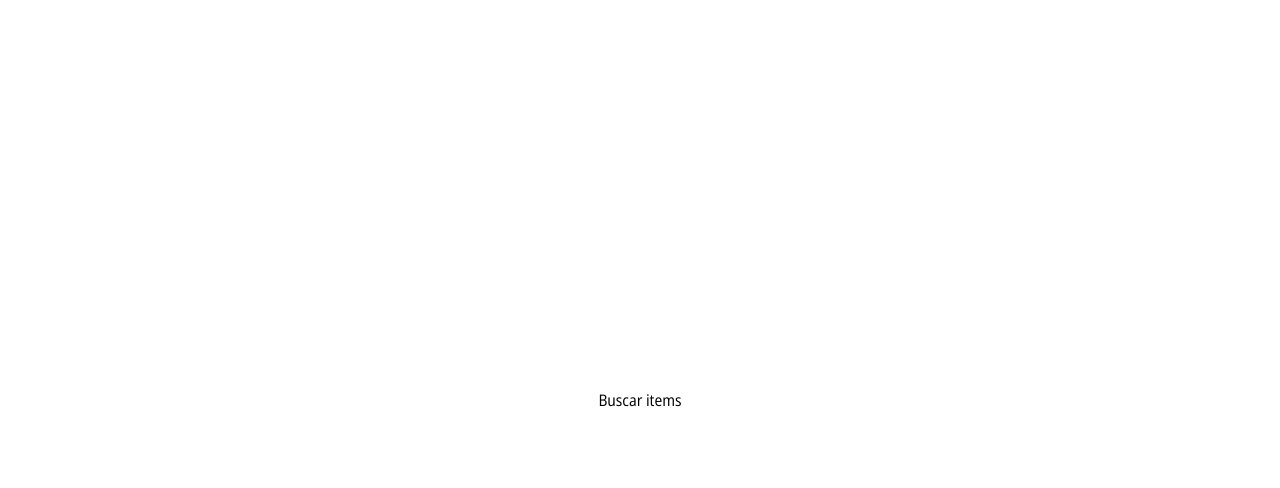
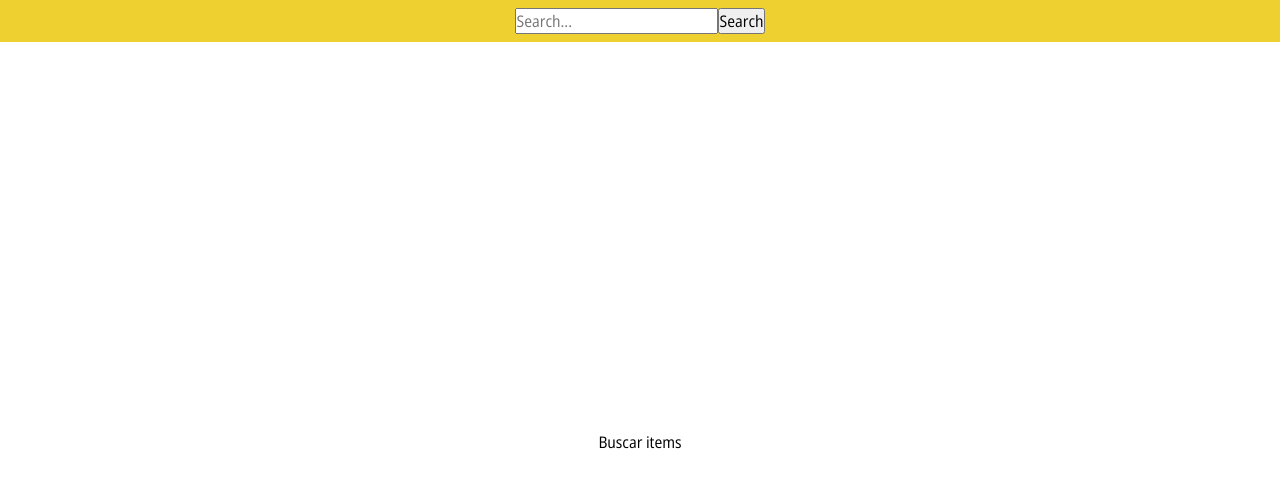
Before and after one commit to famicucci/meli-challenge.frontend, a Next.js app: page / in a window 1280 px wide. Shown: the top 488 px of the page. Built offline with nearby package versions, Linux system fonts and the light colour scheme.

Commit message:
Add search form

```diff
--- /dev/null
+++ b/src/app/components/navbar/NavBar.tsx
@@ -0,0 +1,10 @@
+import styles from "../../styles/menu.module.css";
+import { FormSearch } from "../search";
+
+export default function NavBar() {
+  return (
+    <nav className={styles.nav}>
+      <FormSearch />
+    </nav>
+  );
+}
--- /dev/null
+++ b/src/app/components/navbar/index.ts
@@ -0,0 +1,2 @@
+export { default as NavBar } from './NavBar';
+export * from './index';
--- /dev/null
+++ b/src/app/components/search/FormSearch.tsx
@@ -0,0 +1,19 @@
+"use client";
+import { useRouter } from "next/navigation";
+
+export default function FormSearch() {
+  const router = useRouter();
+
+  const onSubmit = (e) => {
+    e.preventDefault();
+    const query = `items?search=${e.target[0].value}`;
+    router.push(`${query}`);
+  };
+
+  return (
+    <form onSubmit={onSubmit}>
+      <input type="text" placeholder="Search..." />
+      <button>Search</button>
+    </form>
+  );
+}
--- /dev/null
+++ b/src/app/components/search/index.ts
@@ -0,0 +1 @@
+export { default as FormSearch } from './FormSearch';
--- a/src/app/layout.tsx
+++ b/src/app/layout.tsx
@@ -1,22 +1,28 @@
-import './styles/globals.css'
-import './styles/fonts.css'
-import type { Metadata } from 'next'
-import { Inter } from 'next/font/google'
+import "./styles/globals.css";
+import "./styles/fonts.css";
+import "./styles/variables.css";
+import type { Metadata } from "next";
+import { Inter } from "next/font/google";
+import { NavBar } from "@/app/components/navbar";
 
-const inter = Inter({ subsets: ['latin'] })
+const inter = Inter({ subsets: ["latin"] });
 
 export const metadata: Metadata = {
-  title: 'Create Next App',
-  description: 'Generated by create next app',
-}
+  title: "Create Next App",
+  description: "Generated by create next app",
+};
 
-export default function RootLayout({ children,
+export default function RootLayout({
+  children,
 }: {
-  children: React.ReactNode
+  children: React.ReactNode;
 }) {
   return (
     <html lang="en">
-      <body className={inter.className}>{children}</body>
+      <body className={inter.className}>
+        <NavBar />
+        {children}
+      </body>
     </html>
-  )
+  );
 }
--- /dev/null
+++ b/src/app/styles/menu.module.css
@@ -0,0 +1,7 @@
+.nav {
+    display: flex;
+    justify-content: center;
+    padding-top: var(--base-spacing);
+    padding-bottom: var(--base-spacing);
+    background-color: var(--primary-color);
+}
--- /dev/null
+++ b/src/app/styles/variables.css
@@ -0,0 +1,4 @@
+:root {
+    --primary-color: #eed130;
+    --base-spacing: 8px;
+}
```
